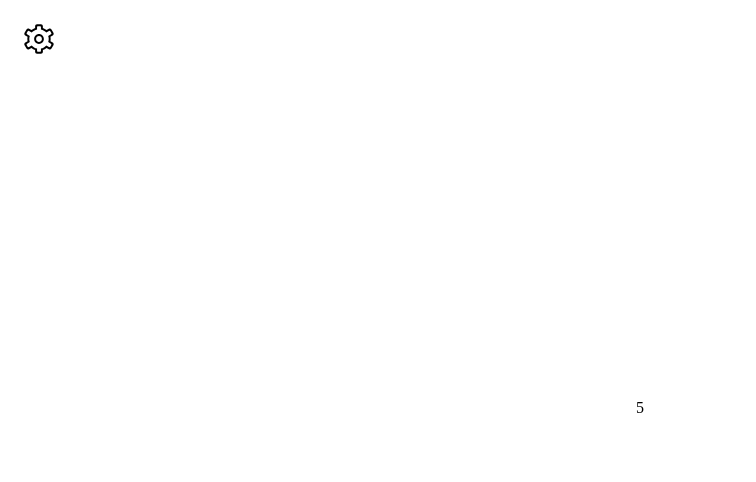
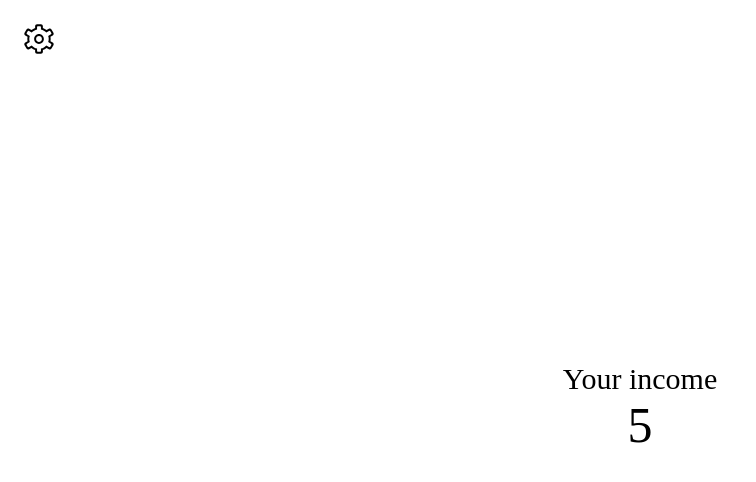
Before and after one commit to MarsiBarsi/earn-earn-earn, a plain HTML site: page index.html in a window 1280 px wide. Shown: the whole page, without its empty margins (0-756 px from the left). Drawn offline with Linux system fonts and the light colour scheme.

Commit message:
label your income

```diff
--- a/index.html
+++ b/index.html
@@ -23,6 +23,7 @@
 </div>
 
 <div class="counter">
+    <label class="counter__info">Your income</label>
     <label id="counter-label"
            class="counter__text">
         Загрузка...
--- a/styles.css
+++ b/styles.css
@@ -33,10 +33,15 @@ body {
 .counter {
     height: 100vh;
     display: flex;
+    flex-direction: column;
     justify-content: center;
     align-items: center;
 }
 
+.counter__info {
+    font-size: 30px;
+}
+
 .counter__text {
-
+    font-size: 50px;
 }
```
